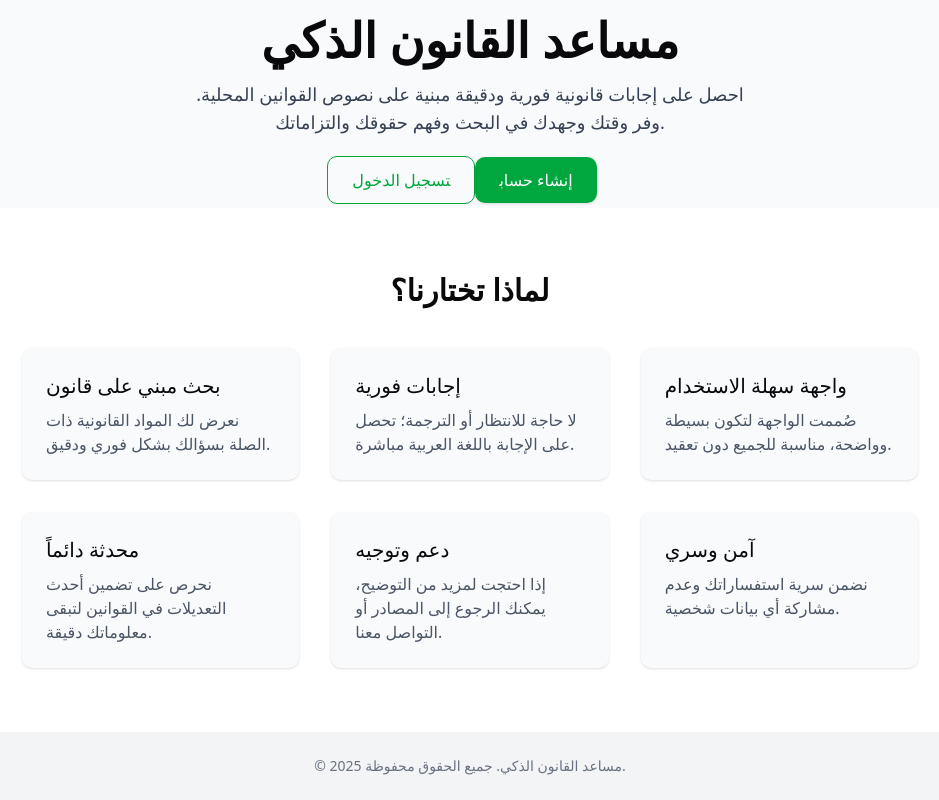
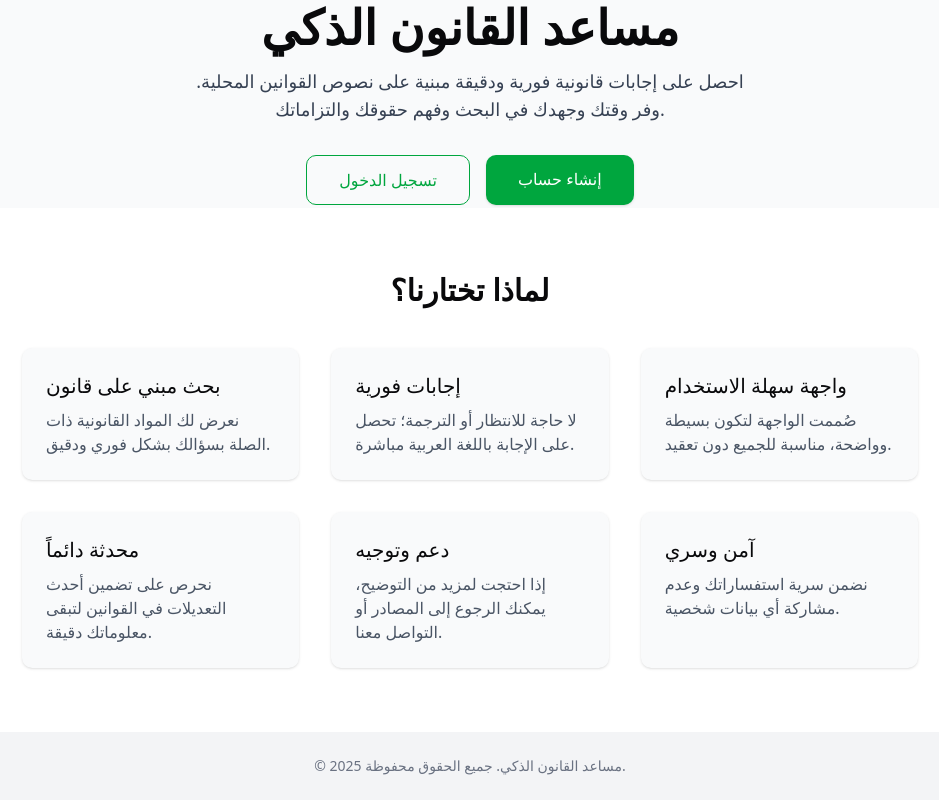
Before and after one commit to Marwan-Alhindi/qanooni, a Next.js app in the folder client/: page / in a window 1280 px wide. Shown: the whole page, without its empty margins (170-1109 px from the left). Built offline with nearby package versions, Linux system fonts and the light colour scheme.

Commit message:
fixed login and creating account buttons to look better

```diff
--- a/client/app/page.tsx
+++ b/client/app/page.tsx
@@ -17,16 +17,36 @@ export default function Home() {
           احصل على إجابات قانونية فورية ودقيقة مبنية على نصوص القوانين المحلية.
           وفر وقتك وجهدك في البحث وفهم حقوقك والتزاماتك.
         </p>
-        <div className="space-x-4">
+        <div className="flex space-x-4" dir="rtl">
           <Link
             href="/auth/register"
-            className="px-6 py-3 bg-green-600 text-white rounded-lg shadow hover:bg-green-700 transition"
+            className="
+              inline-block
+              px-8 py-3
+              bg-green-600 text-white
+              rounded-lg shadow
+              hover:bg-green-700
+              transition
+              whitespace-nowrap
+              min-w-max
+            "
           >
             إنشاء حساب
           </Link>
+
           <Link
             href="/auth/login"
-            className="px-6 py-3 border border-green-600 text-green-600 rounded-lg hover:bg-green-50 transition"
+            className="
+              inline-block
+              px-8 py-3
+              border border-green-600
+              text-green-600
+              rounded-lg
+              hover:bg-green-50
+              transition
+              whitespace-nowrap
+              min-w-max
+            "
           >
             تسجيل الدخول
           </Link>
```
